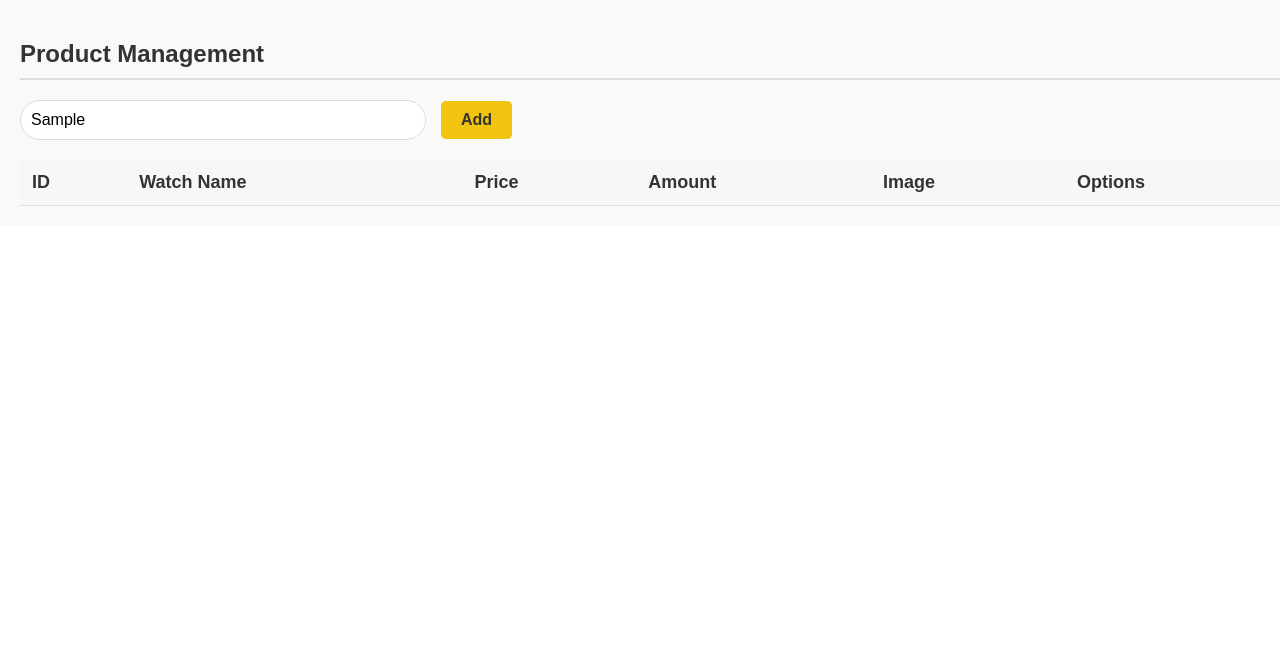
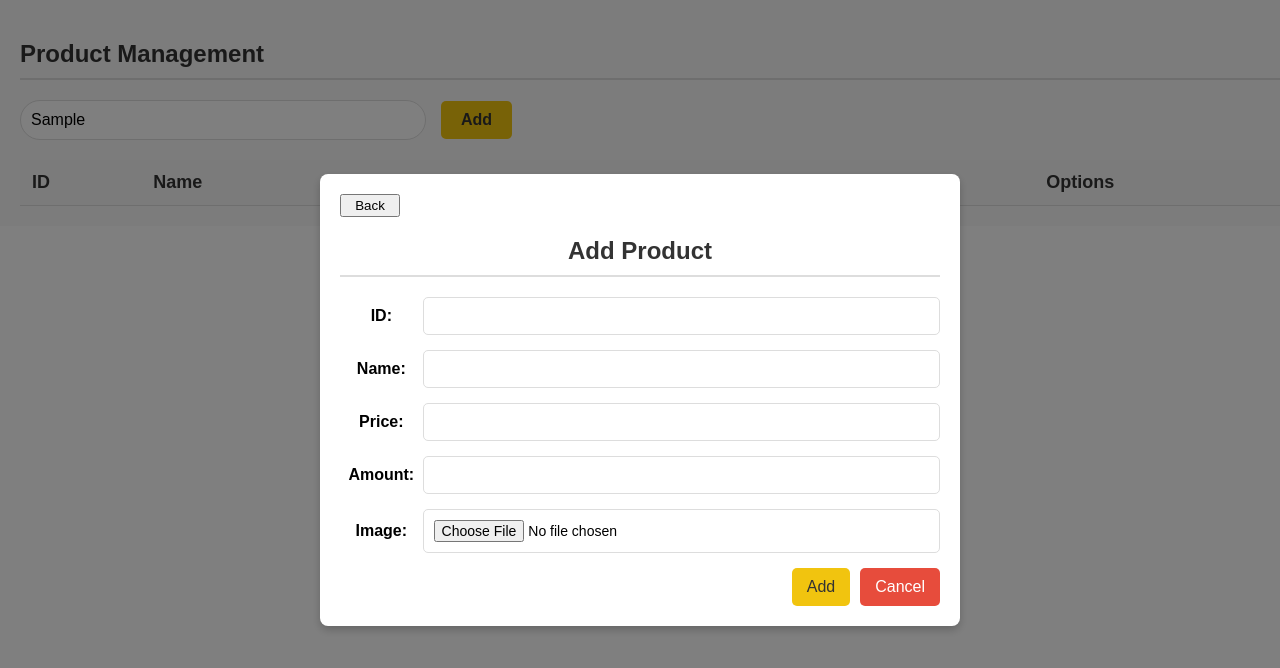
Before and after one commit to DuyNinh2/ChronoVault, a React (Create React App) app in the folder client/: page /product-management in a window 1280 px wide. Both pictures are taken after typing "Sample" into the empty fields and a click on the button "Add". Shown: the top 668 px of the page. Built offline with nearby package versions, Linux system fonts and the light colour scheme.

Commit message:
HaUpdateAdmin

```diff
--- a/client/src/Admin/styles/ProductManagement.scss
+++ b/client/src/Admin/styles/ProductManagement.scss
@@ -1,4 +1,3 @@
-// src/styles/admin/ProductManagement.scss
 .product-management {
     width: 100%;
     background-color: #f9f9f9;
@@ -93,4 +92,117 @@
             }
         }
     }
+
+    .overlay {
+        position: fixed;
+        top: 0;
+        left: 0;
+        width: 100%;
+        height: 100%;
+        background: rgba(0, 0, 0, 0.5);
+        display: flex;
+        justify-content: center;
+        align-items: center;
+        z-index: 999;
+    }
+
+    .add-product-form {
+        background: white;
+        padding: 20px;
+        border-radius: 8px;
+        box-shadow: 0 4px 8px rgba(0, 0, 0, 0.2);
+        width: 600px;
+        /* Chiều rộng form */
+        text-align: center;
+        display: flex;
+        flex-direction: column;
+
+        .back-btn {
+            padding: 2px;
+            width: 10%;
+        }
+
+        .form-row {
+            margin-bottom: 15px;
+            display: flex;
+            align-items: center;
+
+            &-label {
+                width: 100px;
+                /* Chiều rộng nhãn */
+                font-weight: bold;
+            }
+
+            &-input {
+                padding: 10px;
+                width: 100%;
+                border: 1px solid #ddd;
+                border-radius: 5px;
+                font-size: 14px;
+            }
+        }
+
+        .form-actions {
+            display: flex;
+            justify-content: right;
+            gap: 10px;
+
+            .add-confirm-btn,
+            .cancel-btn {
+                padding: 10px 15px;
+                border: none;
+                border-radius: 5px;
+                cursor: pointer;
+                font-size: 16px;
+            }
+
+            .add-confirm-btn {
+                background-color: #f1c40f;
+                color: #333;
+
+                &:hover {
+                    background-color: #e2b007;
+                }
+            }
+
+            .cancel-btn {
+                background-color: #e74c3c;
+                color: #fff;
+
+                &:hover {
+                    background-color: #c0392b;
+                }
+            }
+        }
+    }
+
+    .confirm-modal {
+        position: fixed;
+        top: 50%;
+        left: 50%;
+        transform: translate(-50%, -50%);
+        background: white;
+        padding: 20px;
+        border-radius: 8px;
+        box-shadow: 0 4px 8px rgba(0, 0, 0, 0.2);
+        z-index: 1000;
+
+        h3 {
+            margin-bottom: 15px;
+        }
+
+        .yes-btn {
+            padding: 10px 20px;
+            border: none;
+            border-radius: 5px;
+            cursor: pointer;
+            background-color: #3498db;
+            color: white;
+            float: right;
+
+            &:hover {
+                background-color: #2980b9;
+            }
+        }
+    }
 }
--- a/client/src/Admin/views/ProductManagement.js
+++ b/client/src/Admin/views/ProductManagement.js
@@ -7,37 +7,67 @@ class ProductManagement extends Component {
         products: [
             { id: 1, name: 'Watch A', price: 100, amount: 10, image: 'path/to/imageA.jpg' },
             { id: 2, name: 'Watch B', price: 200, amount: 5, image: 'path/to/imageB.jpg' },
-            // Thêm sản phẩm khác nếu cần
         ],
+        showAddForm: false,
+        newProduct: {
+            id: '',
+            name: '',
+            price: '',
+            amount: '',
+            image: null,
+        },
+        showConfirmModal: false,
+        showNotification: false,
     };
 
     handleAddProduct = () => {
-        // Logic để thêm sản phẩm mới
-        console.log("Add product functionality");
+        this.setState({ showAddForm: true });
     };
 
-    handleUpdateProduct = (id) => {
-        // Logic để cập nhật sản phẩm
-        console.log(`Update product with ID: ${id}`);
+    handleInputChange = (e) => {
+        const { name, value, files } = e.target;
+        this.setState(prevState => ({
+            newProduct: {
+                ...prevState.newProduct,
+                [name]: files ? files[0] : value,
+            }
+        }));
     };
 
-    handleDeleteProduct = (id) => {
-        // Logic để xóa sản phẩm
-        console.log(`Delete product with ID: ${id}`);
+    handleAddConfirm = () => {
+        this.setState(prevState => ({
+            products: [
+                ...prevState.products,
+                {
+                    ...prevState.newProduct,
+                    id: prevState.products.length + 1
+                }
+            ], // Thêm ID tự động
+            showAddForm: false,
+            newProduct: { id: '', name: '', price: '', amount: '', image: null },
+            showNotification: true,
+        }));
     };
 
-    handleSearchChange = (event) => {
-        this.setState({ searchTerm: event.target.value });
+    handleAddCancel = () => {
+        this.setState({ showAddForm: false, newProduct: { id: '', name: '', price: '', amount: '', image: null } });
+    };
+
+    handleShowConfirm = () => {
+        this.setState({ showConfirmModal: true });
+    };
+
+    handleCloseConfirm = () => {
+        this.setState({ showConfirmModal: false });
     };
 
     render() {
-        const { searchTerm, products } = this.state;
+        const { searchTerm, products, showAddForm, newProduct, showConfirmModal, showNotification } = this.state;
 
-        // Lọc sản phẩm theo ID, tên và giá
         const filteredProducts = products.filter(product =>
-            product.id.toString().includes(searchTerm) || // Tìm theo ID
-            product.name.toLowerCase().includes(searchTerm.toLowerCase()) || // Tìm theo tên
-            product.price.toString().includes(searchTerm) // Tìm theo giá
+            product.id.toString().includes(searchTerm) ||
+            product.name.toLowerCase().includes(searchTerm.toLowerCase()) ||
+            product.price.toString().includes(searchTerm)
         );
 
         return (
@@ -49,7 +79,7 @@ class ProductManagement extends Component {
                             type="text"
                             placeholder="Search by ID, Name, or Price"
                             value={searchTerm}
-                            onChange={this.handleSearchChange}
+                            onChange={(e) => this.setState({ searchTerm: e.target.value })}
                         />
                         <button className="add-button" onClick={this.handleAddProduct}>Add</button>
                     </div>
@@ -57,7 +87,7 @@ class ProductManagement extends Component {
                         <thead>
                             <tr>
                                 <th>ID</th>
-                                <th>Watch Name</th>
+                                <th>Name</th>
                                 <th>Price</th>
                                 <th>Amount</th>
                                 <th>Image</th>
@@ -69,18 +99,63 @@ class ProductManagement extends Component {
                                 <tr key={product.id}>
                                     <td>{product.id}</td>
                                     <td>{product.name}</td>
-                                    <td>${product.price}</td>
+                                    <td>{product.price}</td>
                                     <td>{product.amount}</td>
-                                    <td><img src={product.image} alt={product.name} width="50" /></td>
+                                    <td>
+                                        {product.image && <img src={product.image} alt={product.name} width="50" />}
+                                    </td>
                                     <td className="options">
-                                        <button className="update-btn" onClick={() => this.handleUpdateProduct(product.id)}>Update</button>
-                                        <button className="delete-btn" onClick={() => this.handleDeleteProduct(product.id)}>Delete</button>
+                                        <button className="update-btn">Update</button>
+                                        <button className="delete-btn">Delete</button>
                                     </td>
                                 </tr>
                             ))}
                         </tbody>
                     </table>
                 </div>
+
+                {showAddForm && (
+                    <div className="overlay"> {/* Lớp phủ xung quanh form */}
+                        <div className="add-product-form">
+                            <button className="back-btn" onClick={this.handleAddCancel}>Back</button>
+                            <h2>Add Product</h2>
+                            <div className="form-row">
+                                <label className="form-row-label">ID:</label>
+                                <input className="form-row-input" type="text" name="id" value={newProduct.id} onChange={this.handleInputChange} />
+                            </div>
+                            <div className="form-row">
+                                <label className="form-row-label">Name:</label>
+                                <input className="form-row-input" type="text" name="name" value={newProduct.name} onChange={this.handleInputChange} />
+                            </div>
+                            <div className="form-row">
+                                <label className="form-row-label">Price:</label>
+                                <input className="form-row-input" type="number" name="price" value={newProduct.price} onChange={this.handleInputChange} />
+                            </div>
+                            <div className="form-row">
+                                <label className="form-row-label">Amount:</label>
+                                <input className="form-row-input" type="number" name="amount" value={newProduct.amount} onChange={this.handleInputChange} />
+                            </div>
+                            <div className="form-row">
+                                <label className="form-row-label">Image:</label>
+                                <input className="form-row-input" type="file" name="image" onChange={this.handleInputChange} />
+                            </div>
+                            <div className="form-actions">
+                                <button className="add-confirm-btn" onClick={this.handleAddConfirm}>Add</button>
+                                <button className="cancel-btn" onClick={this.handleAddCancel}>Cancel</button>
+                            </div>
+                        </div>
+                    </div>
+                )}
+
+                {showNotification && (
+                    <div className="confirm-modal">
+                        <div className="modal-content">
+                            <h3>Notification</h3>
+                            <p>Product added successfully!</p>
+                            <button className="yes-btn" onClick={() => this.setState({ showNotification: false })}>OK</button>
+                        </div>
+                    </div>
+                )}
             </div>
         );
     }
```
